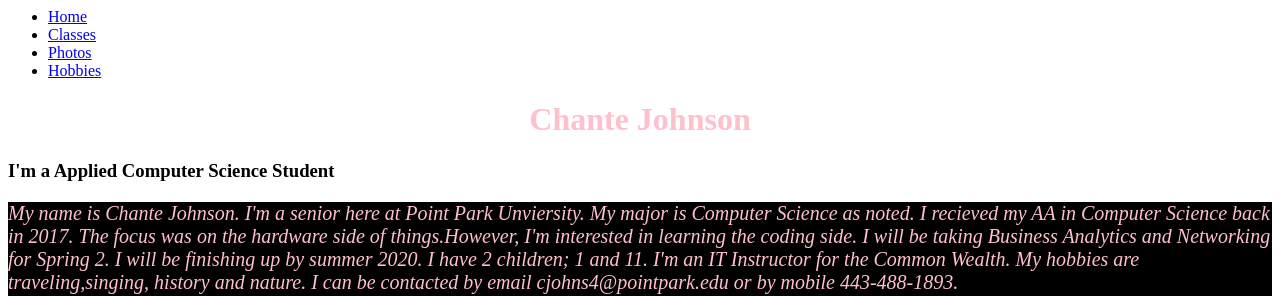
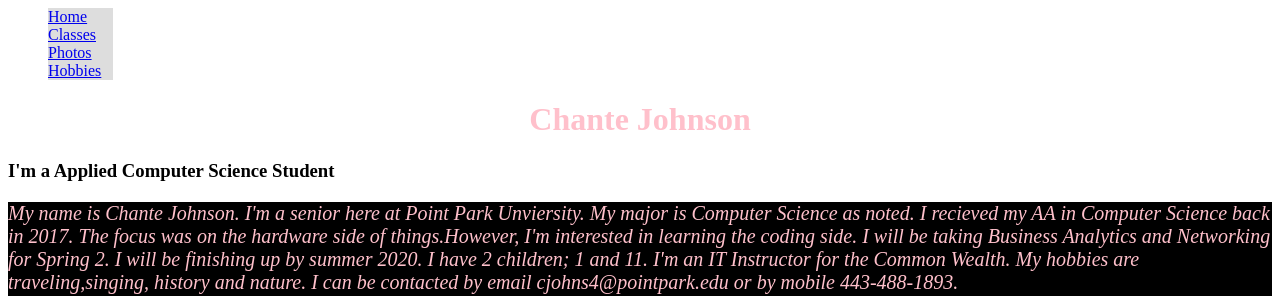
Before and after one commit to cjohns4/MyPersonalWebsite, a plain HTML site: page index.html in a window 1280 px wide. Shown: the top 296 px of the page. Drawn offline with Linux system fonts and the light colour scheme.

Commit message:
"Added second part of menu"

```diff
--- a/index.html
+++ b/index.html
@@ -17,6 +17,17 @@
     font-style: oblique;
     font-size: 20px
   }
+   ul {
+   list-style-type: none;
+   margin: 0
+   padding: 0;
+   }
+
+   li {
+   display: block;
+   width: 65px;
+   background-color: #dddddd;
+   }
   </style>
   <body>
     <ul>
```
